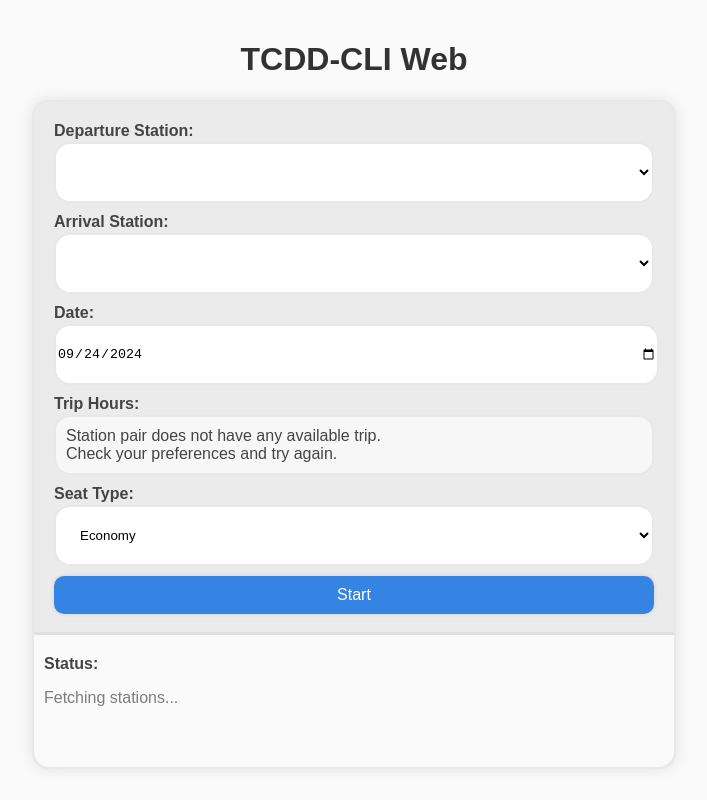
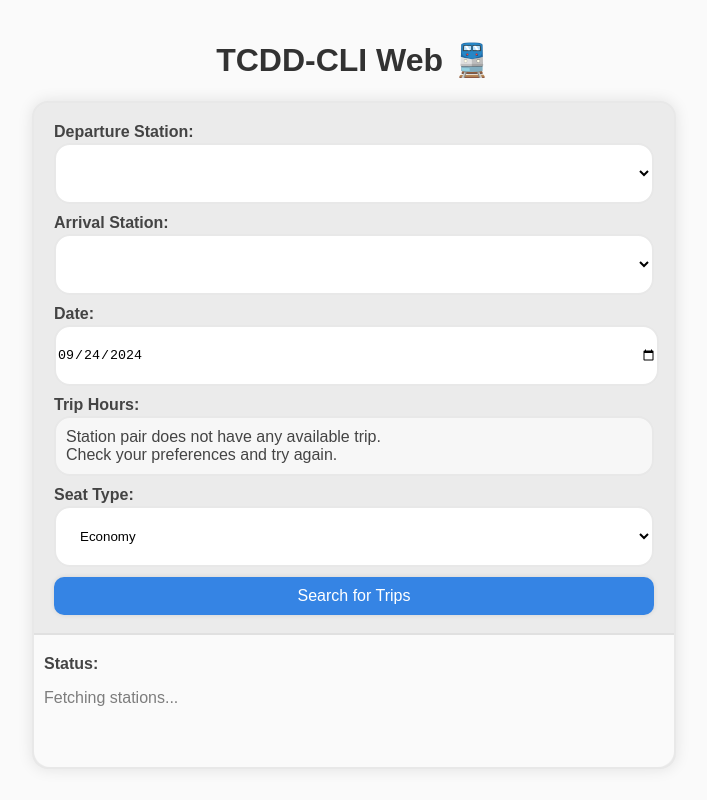
Before and after one commit to cankurttekin/tcdd-cli, a plain HTML site: page index.html in a window 1280 px wide. Shown: the top 800 px of the page, without its empty margins (286-993 px from the left). Drawn offline with Linux system fonts and the light colour scheme; no server answers.

Commit message:
button name and status border change

```diff
--- a/index.html
+++ b/index.html
@@ -7,7 +7,7 @@
     <title>TCDD-CLI Web</title>
 </head>
 <body>
-    <h1>TCDD-CLI Web</h1>
+    <h1>TCDD-CLI Web 🚆</h1>
     <form id="configForm">
         <div>
             <label for="binisIstasyonAdi">Departure Station:</label>
@@ -32,7 +32,7 @@
                 <option value="business">Business</option>
             </select>
         </div>
-        <button type="button" id="start-search-button" onclick="startSearch()">Start</button>
+        <button type="button" id="start-search-button" onclick="startSearch()">Search for Trips</button>
         <div id="statusContainer">
         <div id="log"></div>
           <div>
--- a/style.css
+++ b/style.css
@@ -131,7 +131,7 @@
     display: grid;
     padding: 10px;
     background: #fafafa;
-    border-top: 3px solid #e0e0e0;
+    border-top: 2px solid #e0e0e0;
     border-radius: 0 0 16px 16px;
 
     margin: 0 -20px -20px -20px;
```
